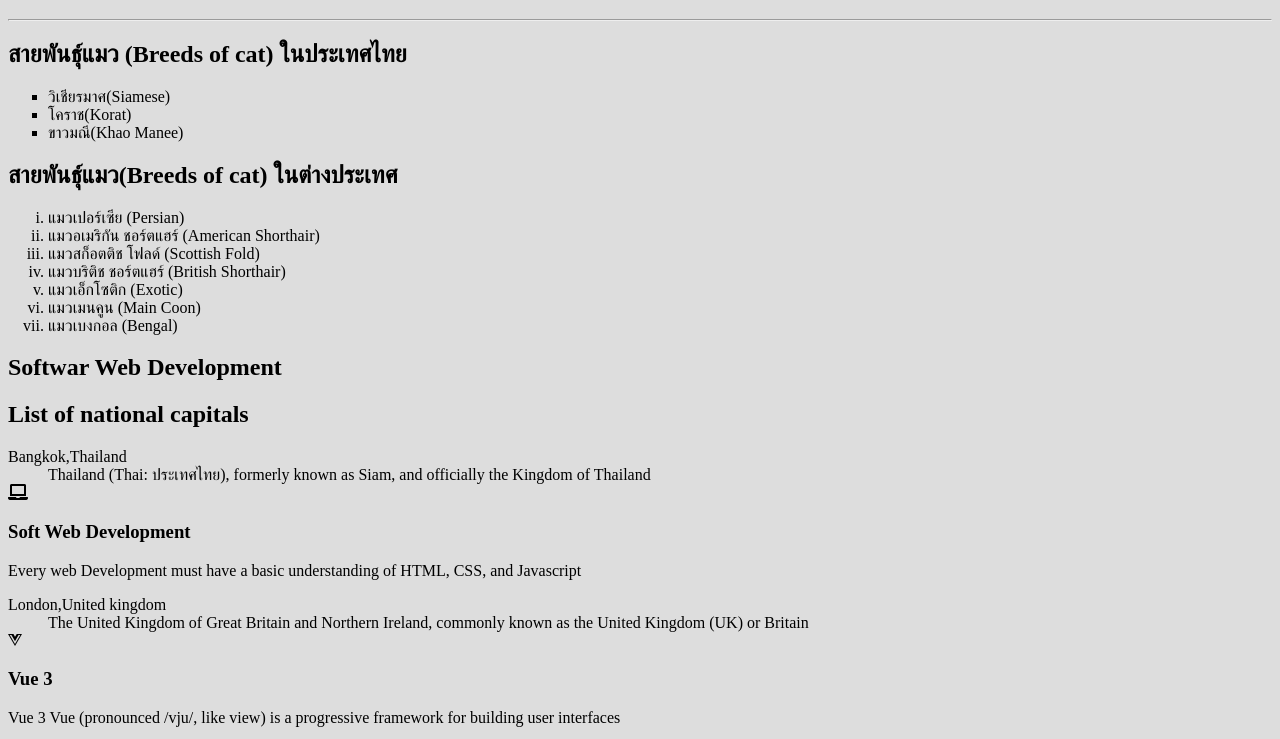
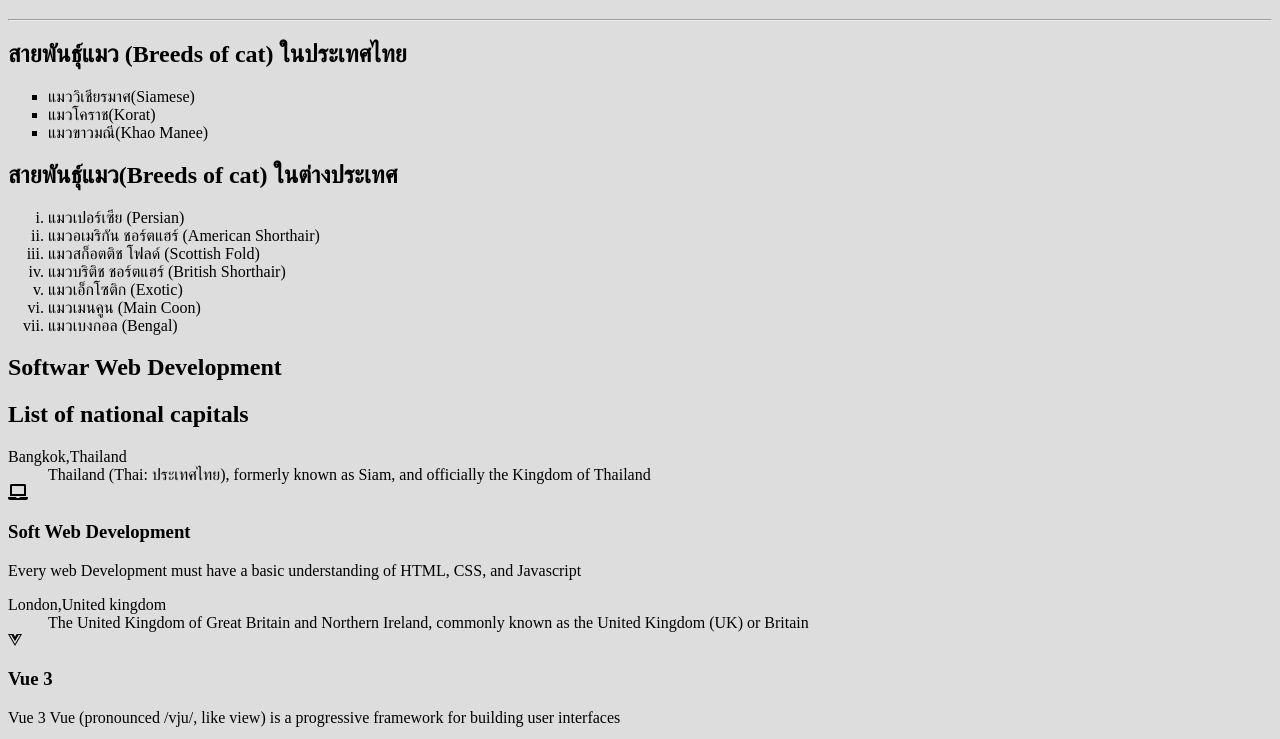
Before and after one commit to nalynq9/webdesign5, a plain HTML site: page index.html in a window 1280 px wide. Shown: the part 61-800 px from the top of the page. Drawn offline with Linux system fonts and the light colour scheme.

Commit message:
origin master

```diff
--- a/index.html
+++ b/index.html
@@ -18,9 +18,9 @@
         <h2>สายพันธุ์แมว <span class="text1">(Breeds of cat)</span> ในประเทศไทย</h2>
         <!-- List Tag -->
         <ul type="square"> <!--UL:Un-ordered List as circle, square -->
-            <li>วิเชียรมาศ<span class="text2">(Siamese)</span></li>
-            <li>โคราช<span class="text2">(Korat)</span></i></li>
-            <li>ขาวมณี<span class="text2">(Khao Manee)</span></li>
+            <li>แมววิเชียรมาศ<span class="text2">(Siamese)</span></li>
+            <li>แมวโคราช<span class="text2">(Korat)</span></i></li>
+            <li>แมวขาวมณี<span class="text2">(Khao Manee)</span></li>
         </ul>
         <h2><span class="text3">สายพันธุ์แมว</span><span class="text2">(Breeds of cat)</span> ในต่างประเทศ</h2>
         <ol type="i"><!--  OL:Ordered List -->
```
